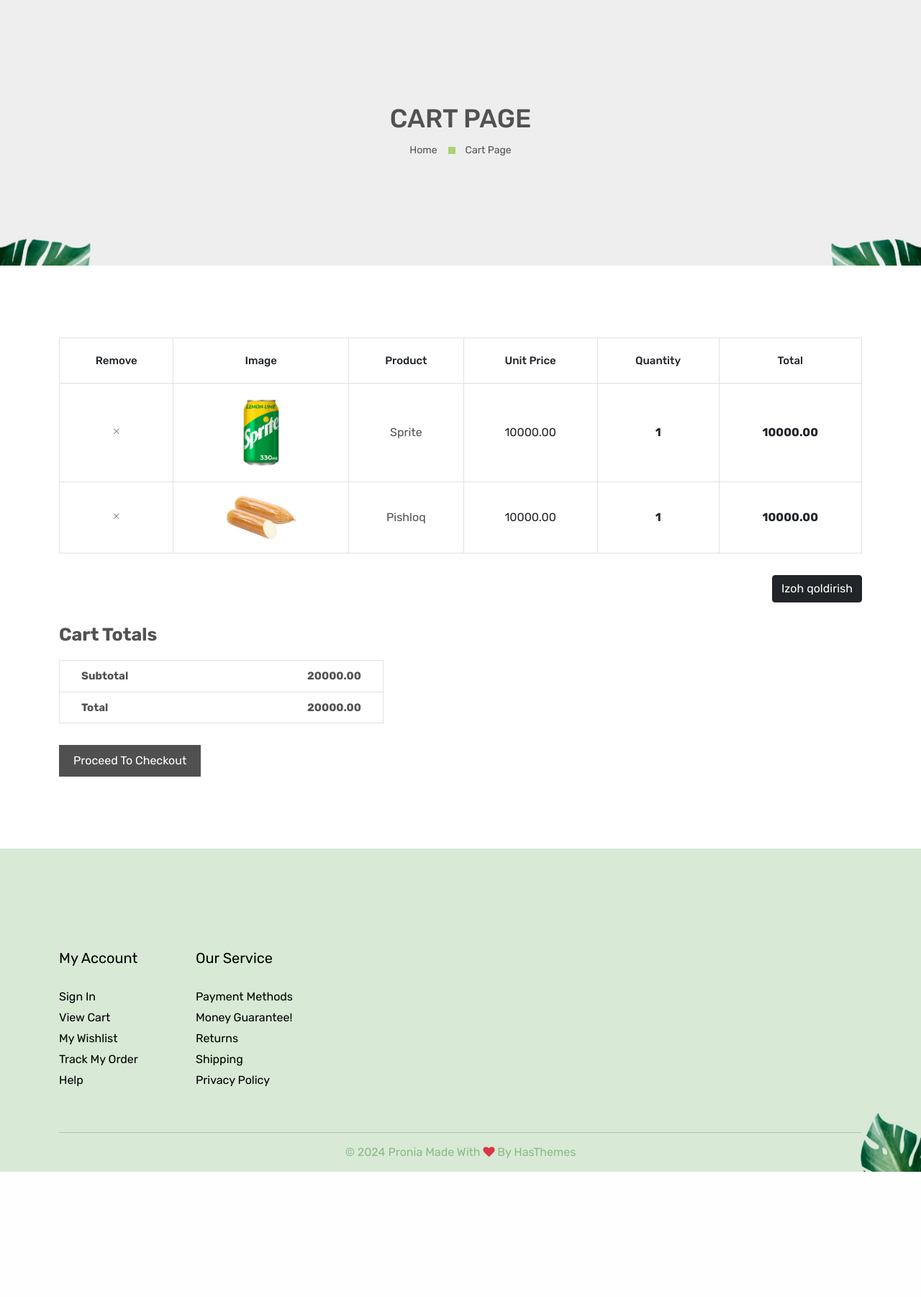
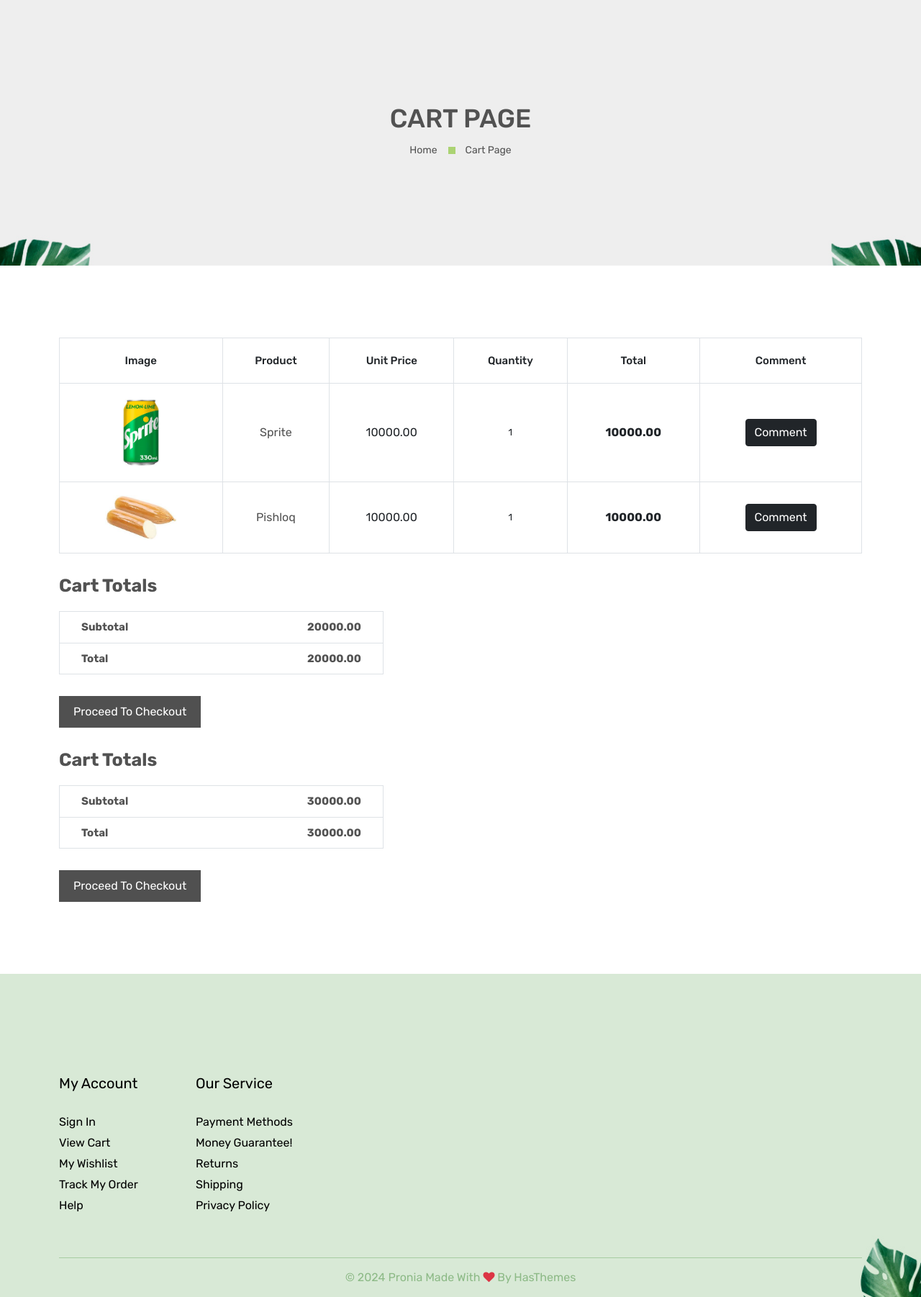
Before and after one commit to QahhorovTohirbek/7-oy_5-dars, a Django app: a page that uses templates/front/carts/detail.html in a window 1280 px wide. Shown: the part 220-2022 px from the top of the page at 72% size. Before the commit the page ends 1848 px from the top, so only its background shows below. Run offline with Django 5.2, Linux system fonts and the light colour scheme; a user stored in the database is signed in; data comes from the database, SQL or seed files in the repository; both versions use the stored data as it was after the commit; some libraries are stand-ins or nearby versions.

Commit message:
generate pdf

```diff
--- a/Project/settings.py
+++ b/Project/settings.py
@@ -25,7 +25,7 @@ SECRET_KEY = 'django-insecure-=bnh6q_4w+47gur32_+nz70v$70xhy0%cye%*#=%6fvvo)hzv)
 # SECURITY WARNING: don't run with debug turned on in production!
 DEBUG = True
 
-ALLOWED_HOSTS = []
+ALLOWED_HOSTS = ['*']
 
 
 # Application definition
--- a/main/front/urls.py
+++ b/main/front/urls.py
@@ -7,18 +7,26 @@ app_name = 'front'
 
 urlpatterns = [
     path('', views.index, name='index'),
+    # Products
     path('product/<str:code>', views.product_detail, name='product_detail'),
     path('category/<str:code>', views.product_list, name='product_list'),
     path('category/', views.product_list, name='all_product_list'),
+    # Carts
     path('carts/', views.carts, name='carts'),
     path('cart/<str:code>/', views.cart_detail, name='cart_detail'),
     path('active-cart', views.active_cart, name='active_cart'),
     path('add-cart/<str:code>/', views.add_cart, name='add_cart'),
     path('remove-cart/<str:code>/', views.remove_cart, name='remove_cart'),
     path('update-quantity/<str:code>/', views.update_quantity, name='update_quantity'),
+    # Product order and return
     path('product-order/', views.product_order, name='product_order'),
+    path('product-return/<str:code>/', views.product_return, name='product_return'),
+    # Wishlist
     path('wishlist/', views.wishlist, name='wishlist'),
     path('add-wishlist/<str:code>/', views.add_wishlist, name='add_wishlist'),
     path('remove-wishlist/<str:code>/', views.remove_wishlist, name='remove_wishlist'),
+    # Review
     path('add-review/<str:code>/', views.add_review, name='add_review'),
+    # Downloading pdf
+    path('download-pdf/<str:code>/', views.download_pdf, name='download_pdf')
 ]
--- a/main/front/views.py
+++ b/main/front/views.py
@@ -3,6 +3,11 @@ from django.contrib.auth.decorators import login_required
 from main import models
 from django.shortcuts import redirect
 from django.core.paginator import Paginator, PageNotAnInteger, EmptyPage
+from django.http import HttpResponse
+from reportlab.lib.pagesizes import letter
+from reportlab.pdfgen import canvas
+from io import BytesIO
+
 
 
 #---------Paginator_section------------
@@ -122,11 +127,15 @@ def active_cart(request):
 
 @login_required(login_url='auth:login')
 def cart_detail(request, code):
+    carts = models.Cart.objects.filter(user=request.user, status=4)
     cart = models.Cart.objects.get(code=code)
     queryset = models.CartProduct.objects.filter(cart=cart)
+    yolda = models.Cart.objects.filter(status = 2)
     context = {
         'cart': cart,
-        'queryset':queryset
+        'queryset':queryset,
+        'yolda':yolda,
+        'carts':carts,
         }
     return render(request, 'front/carts/detail.html', context)
 
@@ -182,6 +191,20 @@ def product_order(request):
     return redirect('front:carts')
 
 
+@login_required(login_url='auth:login')
+def product_return(request, code):
+    cart = models.Cart.objects.get(user=request.user, code=code)
+    cart_product = models.CartProduct.objects.filter(cart=cart)
+
+    for product in cart_product:
+        product.product.quantity += product.count
+        product.product.save()
+
+    cart.status = 3
+    cart.save()
+    return redirect('front:carts')
+
+
 #---------Wishlist_section------------
 @login_required(login_url='auth:login')
 def wishlist(request):
@@ -215,13 +238,45 @@ def remove_wishlist(request, code):
 @login_required(login_url='auth:login')
 def add_review(request, code):
     product = models.Product.objects.get(code=code)
+    print(request)
     if request.method == 'POST':
         review = models.Review.objects.create(
             product=product,
             user=request.user,
-            mark=request.POST.get('review')
+            mark=request.POST.get('mark'),
+            text=request.POST.get('text')
         )
         review.save()
-        return redirect('front:cart_detail', code)
+        return redirect('front:carts')
     else:
         return render(request, 'front/carts/detail.html', {'product': product})
+
+
+def download_pdf(request, code):
+    buffer = BytesIO()
+    p = canvas.Canvas(buffer, pagesize=letter)
+    width, height = letter
+    carts = models.Cart.objects.filter(code=code, user=request.user, status=4)
+    cart_p = models.CartProduct.objects.filter(cart__in=carts)
+
+    # Initial vertical position for the content
+    y_position = height - 100
+
+
+
+    # Loop through cart products and draw product information
+    for item in cart_p:
+        product_name = item.product.name
+        product_price = item.product.price
+        p.drawString(100, y_position, f"Product name: {product_name}")
+        y_position -= 20
+        p.drawString(100, y_position, f"Product price: {product_price}")
+        y_position -= 40
+    p.showPage()
+    p.save()
+    pdf = buffer.getvalue()
+    buffer.close()
+    response = HttpResponse(content_type='application/pdf')
+    response['Content-Disposition'] = 'attenchment; filename = "check.pdf"'
+    response.write(pdf)
+    return response
--- a/main/models.py
+++ b/main/models.py
@@ -94,6 +94,11 @@ class Review(CodeGenerate):
     text = models.TextField()
 
     def save(self, *args, **kwargs):
+        if self.mark < 0:
+            self.mark = 0
+        elif self.mark > 5:
+            self.mark = 5
+
         if self.pk:
             obj = Review.objects.filter(product=self.product, user=self.user).exclude(pk=self.pk).first()
         else:
@@ -105,6 +110,7 @@ class Review(CodeGenerate):
             obj.save()
         else:
             super().save(*args, **kwargs)
+
 
 class Cart(CodeGenerate):
     user = models.ForeignKey(User, on_delete=models.SET_NULL,null=True)
--- a/templates/front/carts/detail.html
+++ b/templates/front/carts/detail.html
@@ -3,7 +3,7 @@
 
 {% block content %}
 <main class="main-content">
-    <div class="breadcrumb-area breadcrumb-height" data-bg-image="assets/images/breadcrumb/bg/1-1-1919x388.jpg" style="background-image: url(&quot;assets/images/breadcrumb/bg/1-1-1919x388.jpg&quot;);">
+    <div class="breadcrumb-area breadcrumb-height" data-bg-image="{% static 'images/breadcrumb/bg/1-1-1919x388.jpg' %}">
         <div class="container h-100">
             <div class="row h-100">
                 <div class="col-lg-12">
@@ -11,7 +11,7 @@
                         <h2 class="breadcrumb-heading">Cart Page</h2>
                         <ul>
                             <li>
-                                <a href="index.html">Home</a>
+                                <a href="{% url 'front:index' %}">Home</a>
                             </li>
                             <li>Cart Page</li>
                         </ul>
@@ -29,22 +29,29 @@
                             <table class="table">
                                 <thead>
                                     <tr>
+                                        {% if cart.status == 1 %}
                                         <th class="product_remove">remove</th>
+                                        {% endif %}
                                         <th class="product-thumbnail">image</th>
                                         <th class="cart-product-name">Product</th>
                                         <th class="product-price">Unit Price</th>
                                         <th class="product-quantity">Quantity</th>
                                         <th class="product-subtotal">Total</th>
+                                        {% if cart.status == 4 %}
+                                        <th class="product-review">Comment</th>
+                                        {% endif %}
                                     </tr>
                                 </thead>
                                 <tbody>
                                     {% for i in queryset %}
                                     <tr>
+                                        {% if cart.status == 1 %}
                                         <td class="product_remove">
                                             <a href="{% url 'front:remove_cart' i.product.code %}">
                                                 <i class="pe-7s-close" data-tippy="Remove" data-tippy-inertia="true" data-tippy-animation="shift-away" data-tippy-delay="50" data-tippy-arrow="true" data-tippy-theme="sharpborder" tabindex="0"></i>
                                             </a>
                                         </td>
+                                        {% endif %}
                                         <td class="product-thumbnail">
                                             <a href="#">
                                                 <img src="{{i.product.banner_img.url}}" alt="Cart Thumbnail" style="width: 100px;">
@@ -61,13 +68,15 @@
                                                     <input style="width: 50px; text-align: center;" class="cart-plus-minus-box" name="quantity" value="{{ i.count }}" type="number">
                                                     <button style="background-color: #fff; border: 1px solid #ccc; color: #333; cursor: pointer; padding: 5px; width: 30px; height: 30px; display: flex; align-items: center; justify-content: center;" type="submit" class="inc qtybutton" name="action" value="increase"><i style="font-size: 14px;" class="fa fa-plus"></i></button>
                                                 </div>
-
                                             </form>
                                         </td>
                                         {% else %}
-                                        <td class="product-subtotal"><span class="amount">{{i.count}}</span></td>
+                                        <td class="product-quantity"><span class="amount">{{i.count}}</span></td>
                                         {% endif %}
                                         <td class="product-subtotal"><span class="amount">{{i.price}}</span></td>
+                                        {% if cart.status == 4 %}
+                                        <td class="product-review"><button class="btn btn-dark" data-bs-target="#izohModal{{i.product.code}}" data-bs-toggle="modal">Comment</button></td>
+                                        {% endif %}
                                     </tr>
                                     {% endfor %}
                                 </tbody>
@@ -78,34 +87,43 @@
                             <div class="col-12">
                                 <div class="coupon-all">
                                     <div class="coupon2" data-bs-target='#quickModal' data-bs-toggle='modal'>
-                                        <a class="btn btn-dark" id='buyurtma-berish'> Buyurtma berish </a>
+                                        <a class="btn btn-dark" id='buyurtma-berish'>Place Order</a>
                                     </div>
                                 </div>
                             </div>
                         </div>
-                        {% elif cart.status == 4 %}
+
+                        {% elif cart.status == 2 %}
                         <div class="row">
                             <div class="col-12">
                                 <div class="coupon-all">
-                                    <div class="coupon2" data-bs-target='#izohModal' data-bs-toggle='modal'>
-                                        <a class="btn btn-dark" id='izoh-qoldirish'> Izoh qoldirish </a>
+                                    <div class="coupon2" data-bs-target='#bekorQilishModal' data-bs-toggle='modal'>
+                                        <a class="btn btn-dark" id='izoh-qoldirish'>Cancel Order</a>
                                     </div>
                                 </div>
                             </div>
                         </div>
                         {% endif %}
+                        {% for cart in carts %}
+                          {% if cart.status == 4 %}
                           <div class="row">
                               <div class="col-md-5 ml-auto">
                                   <div class="cart-page-total">
                                       <h2>Cart totals</h2>
                                       <ul>
-                                        <li>Subtotal <span>{{cart.price}}</span></li>
-                                        <li>Total <span>{{cart.total_price}}</span></li>
+                                          <li>Subtotal <span>{{ cart.price }}</span></li>
+                                          <li>Total <span>{{ cart.total_price }}</span></li>
                                       </ul>
-                                    <a href="#">Proceed to checkout</a>
+                                      <a href="{% url 'front:download_pdf' cart.code %}">
+                                          Proceed to checkout
+                                      </a>
                                   </div>
                               </div>
                           </div>
+                          {% endif %}
+                      {% endfor %}
+
+
                     </form>
                 </div>
             </div>
@@ -113,36 +131,83 @@
     </div>
 </main>
 
+{% if cart.status == 1 %}
 <div class="modal quick-view-modal fade" id="quickModal" data-bs-backdrop="static" data-bs-keyboard="false" tabindex="-1" aria-labelledby="quickModal" aria-hidden="true">
     <div class="modal-dialog modal-dialog-centered d-flex justify-content-center">
         <div class="modal-content" style="width: 430px; height: 280px;">
             <div class="modal-header">
-          <h5 class="modal-title" id="quickModal">Buyurtmani tasdiqlash</h5>
+                <h5 class="modal-title" id="quickModal">Confirm Order</h5>
                 <button type="button" class="btn-close" data-bs-dismiss="modal" aria-label="Close" data-tippy="Close" data-tippy-inertia="true" data-tippy-animation="shift-away" data-tippy-delay="50" data-tippy-arrow="true" data-tippy-theme="sharpborder">
                 </button>
             </div>
-
             <div class="modal-body">
                 <div class="modal-wrap row">
-            <h5>Tavarlar soni: <span>{{ queryset|length }}</span></h5><br>
-
-            <div style="display: flex; justify-content: space-around;">  <button type="button" class="btn btn-danger" data-bs-dismiss="modal" aria-label="Close" data-tippy="Close" data-tippy-inertia="true" data-tippy-animation="shift-away" data-tippy-delay="50" data-tippy-arrow="true" data-tippy-theme="sharpborder">
-                Ortga
+                    <h5>Number of items: <span>{{ queryset|length }}</span></h5><br>
+                    <div style="display: flex; justify-content: space-around;">
+                        <button type="button" class="btn btn-danger" data-bs-dismiss="modal" aria-label="Close" data-tippy="Close" data-tippy-inertia="true" data-tippy-animation="shift-away" data-tippy-delay="50" data-tippy-arrow="true" data-tippy-theme="sharpborder">
+                            Back
                         </button>
-
-              <a href="{% url 'front:product_order' %}" class="btn btn-secondary" id="buyurtma-berish"> Tasdiqlash </a>
+                        <a href="{% url 'front:product_order' %}" class="btn btn-secondary" id="buyurtma-berish">Confirm</a>
                     </div>
                 </div>
             </div>
         </div>
     </div>
 </div>
-
-
-
-
-
-
-
-
+{% elif cart.status == 2 %}
+{% for cart_item in yolda %}
+<div class="modal quick-view-modal fade" id="bekorQilishModal" data-bs-backdrop="static" data-bs-keyboard="false" tabindex="-1" aria-labelledby="quickModal" aria-hidden="true">
+    <div class="modal-dialog modal-dialog-centered d-flex justify-content-center">
+        <div class="modal-content" style="width: 430px; height: 280px;">
+            <div class="modal-header">
+                <h5 class="modal-title" id="quickModal">Cancel Order</h5>
+                <button type="button" class="btn-close" data-bs-dismiss="modal" aria-label="Close" data-tippy="Close" data-tippy-inertia="true" data-tippy-animation="shift-away" data-tippy-delay="50" data-tippy-arrow="true" data-tippy-theme="sharpborder">
+                </button>
+            </div>
+            <div class="modal-body">
+                <div class="modal-wrap row">
+                    <h5>Number of items: <span>{{ queryset|length }}</span></h5><br>
+                    <div style="display: flex; justify-content: space-around;">
+                        <button type="button" class="btn btn-danger" data-bs-dismiss="modal" aria-label="Close" data-tippy="Close" data-tippy-inertia="true" data-tippy-animation="shift-away" data-tippy-delay="50" data-tippy-arrow="true" data-tippy-theme="sharpborder">
+                            Back
+                        </button>
+                        <a href="{% url 'front:product_return' cart_item.code %}" class="btn btn-secondary" id="buyurtma-berish">Confirm</a>
+                    </div>
+                </div>
+            </div>
+        </div>
+    </div>
+</div>
+{% endfor %}
+{% elif cart.status == 4 %}
+{% for i in queryset %}
+<div class="modal quick-view-modal fade" id="izohModal{{i.product.code}}" data-bs-backdrop="static" data-bs-keyboard="false" tabindex="-1" aria-labelledby="quickModal" aria-hidden="true">
+    <div class="modal-dialog modal-dialog-centered d-flex justify-content-center">
+        <div class="modal-content" style="width: 430px; height: 280px;">
+            <div class="modal-header">
+                <h5 class="modal-title" id="izohModal">Leave a Comment</h5>
+                <button type="button" class="btn-close" data-bs-dismiss="modal" aria-label="Close" data-tippy="Close" data-tippy-inertia="true" data-tippy-animation="shift-away" data-tippy-delay="50" data-tippy-arrow="true" data-tippy-theme="sharpborder">
+                </button>
+            </div>
+            <div class="modal-body">
+                <div class="modal-wrap row">
+                    <h5>Number of items: <span>{{ i.count }}</span></h5><br>
+                    <form method="POST" action="{% url 'front:add_review' i.product.code %}">
+                        {% csrf_token %}
+                        <input type="number" name="mark">
+                        <textarea type="text" placeholder="Leave a comment for {{i.product.name}}" name="text"></textarea>
+                        <div style="display: flex; justify-content: space-around;">
+                            <button type="button" class="btn btn-danger" data-bs-dismiss="modal" aria-label="Close" data-tippy="Close" data-tippy-inertia="true" data-tippy-animation="shift-away" data-tippy-delay="50" data-tippy-arrow="true" data-tippy-theme="sharpborder">
+                                Back
+                            </button>
+                            <button type="submit" class="btn btn-secondary" id="buyurtma-berish">Submit</button>
+                        </div>
+                    </form>
+                </div>
+            </div>
+        </div>
+    </div>
+</div>
+{% endfor %}
+{% endif %}
 {% endblock content %}
```
Also changed, not shown: db.sqlite3. Lines whose indentation alone changed are shown as unchanged.
